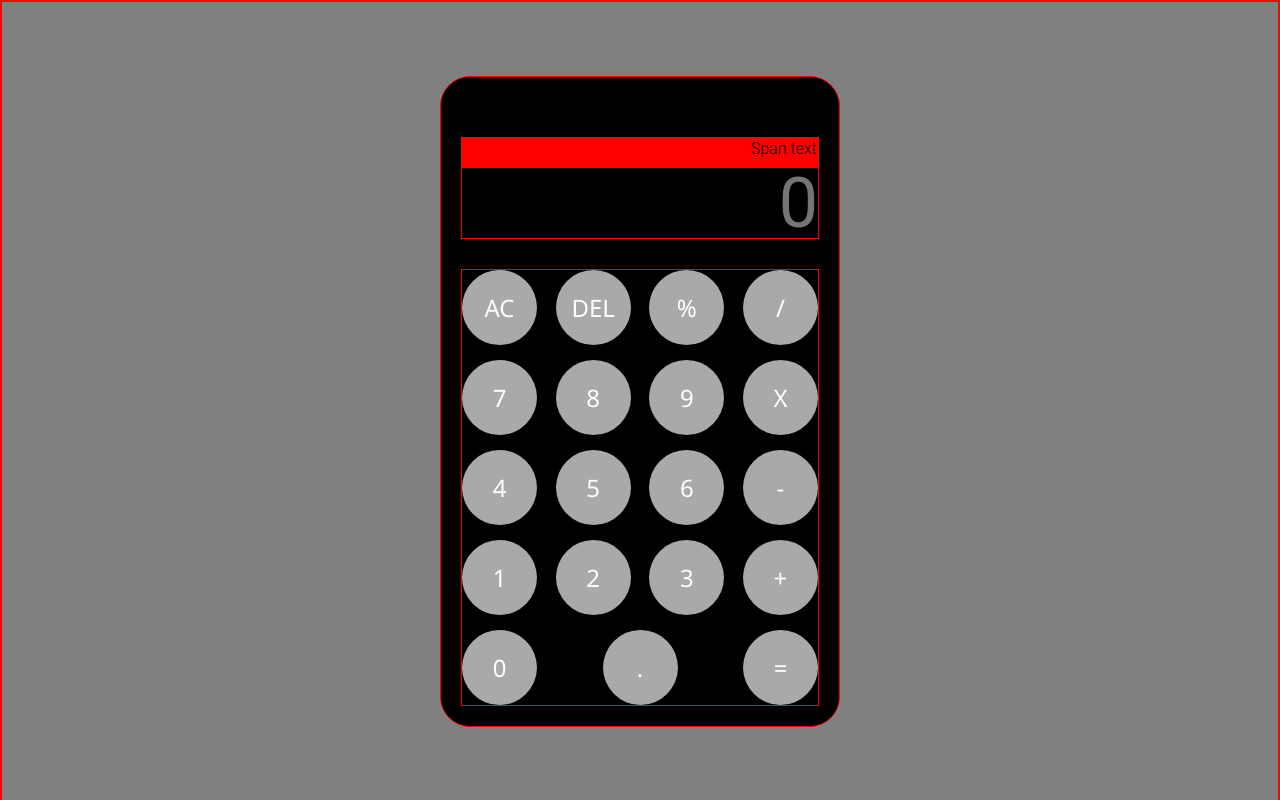
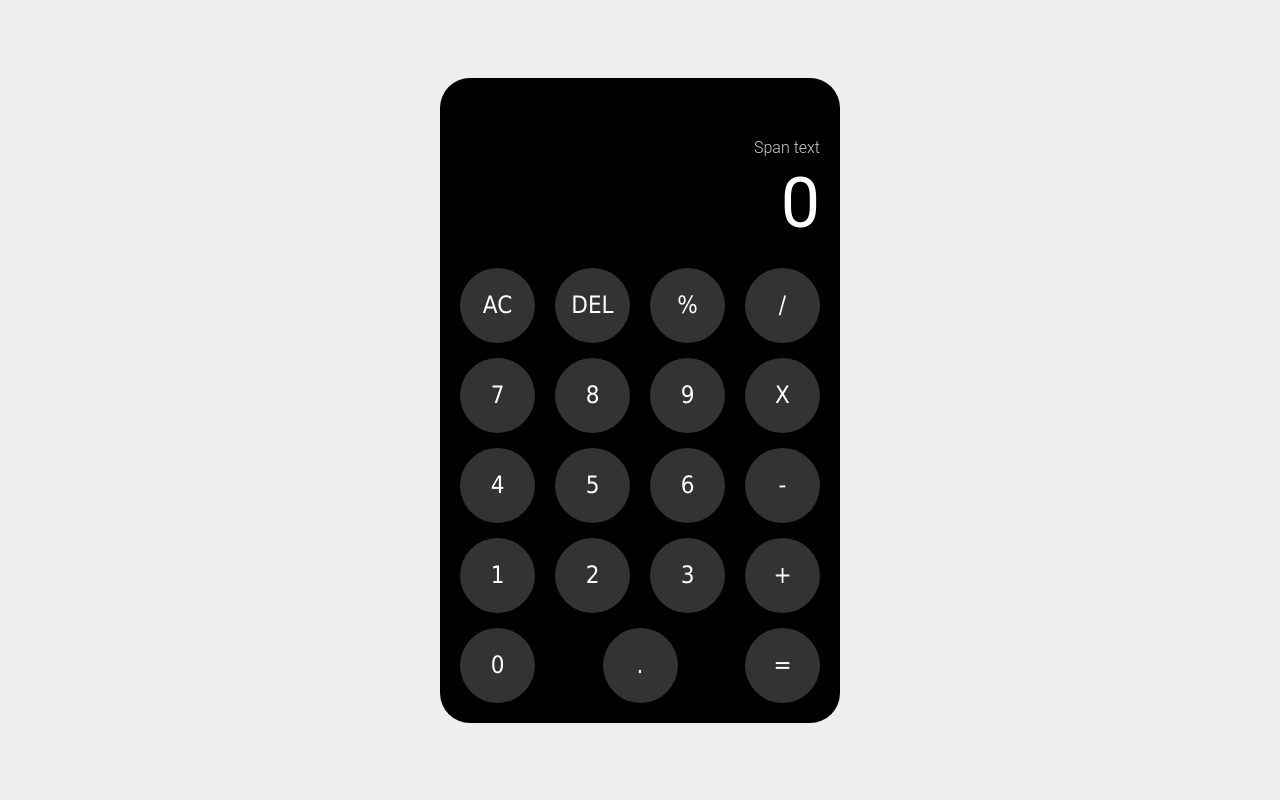
Before and after one commit to adammmusial/project-calculator, a website: page index.html in a window 1280 px wide. Drawn offline with Linux system fonts and the light colour scheme.

Commit message:
feat: add root colors and change css color code with variables

```diff
--- a/css/style.css
+++ b/css/style.css
@@ -1,10 +1,16 @@
-
+:root{
+    --background-color: #EEEEEE;
+    --white-color: #FFFFFF;
+    --black-color: #000e1a;
+    --orange-color: #FFA500;
+    --medium-dark: #333333;
+    --light-grey: #CCCCCC;
+}
 * {
     margin: 0;
     padding:0;
     box-sizing: border-box;
-    font-family:'Segoe UI', Tahoma, Geneva, Verdana, sans-serif;
-    border: 1px solid red;
+    font-family:'Poppins', Tahoma, Geneva, Verdana, sans-serif;
 }
 
 body {
@@ -12,7 +18,7 @@ body {
     justify-content: center;
     align-items: center;
     height: 100vh;
-    background:grey
+    background-color: var(--background-color);
 }
 
 .container {
@@ -31,12 +37,12 @@ body {
 }
 
 .history{
-    background: red;
     width: 100%;
     height: 30px;
     text-align: right;
     font-family: 'Roboto',sans-serif;
     font-weight: 300;
+    color: var(--light-grey);
 }
 
 .display {
@@ -49,6 +55,11 @@ body {
     border: none;
     pointer-events: none;
     background: transparent;
+    color: var(--white-color);
+}
+
+::placeholder{
+    color: var(--white-color);
 }
 
 .buttons {
@@ -64,8 +75,8 @@ body {
     height: 75px;
     font-size: 24px;
     font-weight: 300;
-    background-color: darkgray;
-    color: white;
+    background-color: var(--medium-dark);
+    color: var(--white-color);
     border: none;
     border-radius: 50%;
     cursor: pointer;
```
